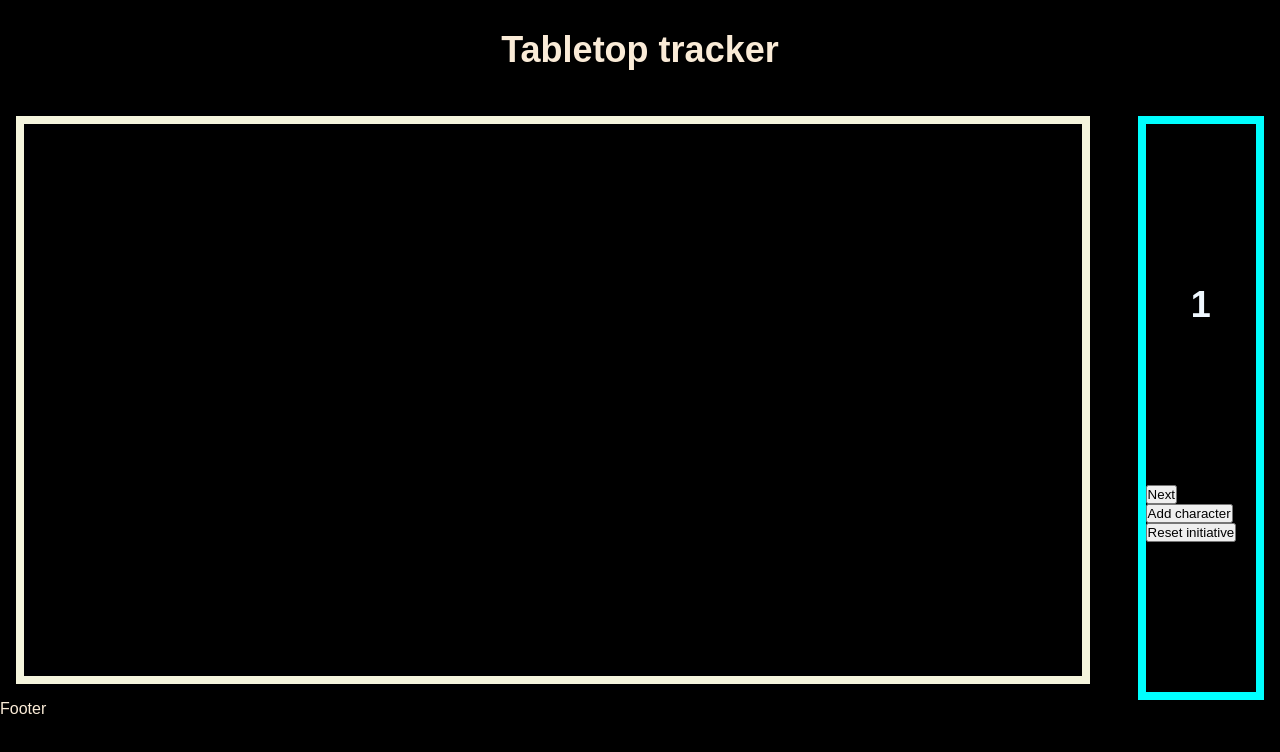
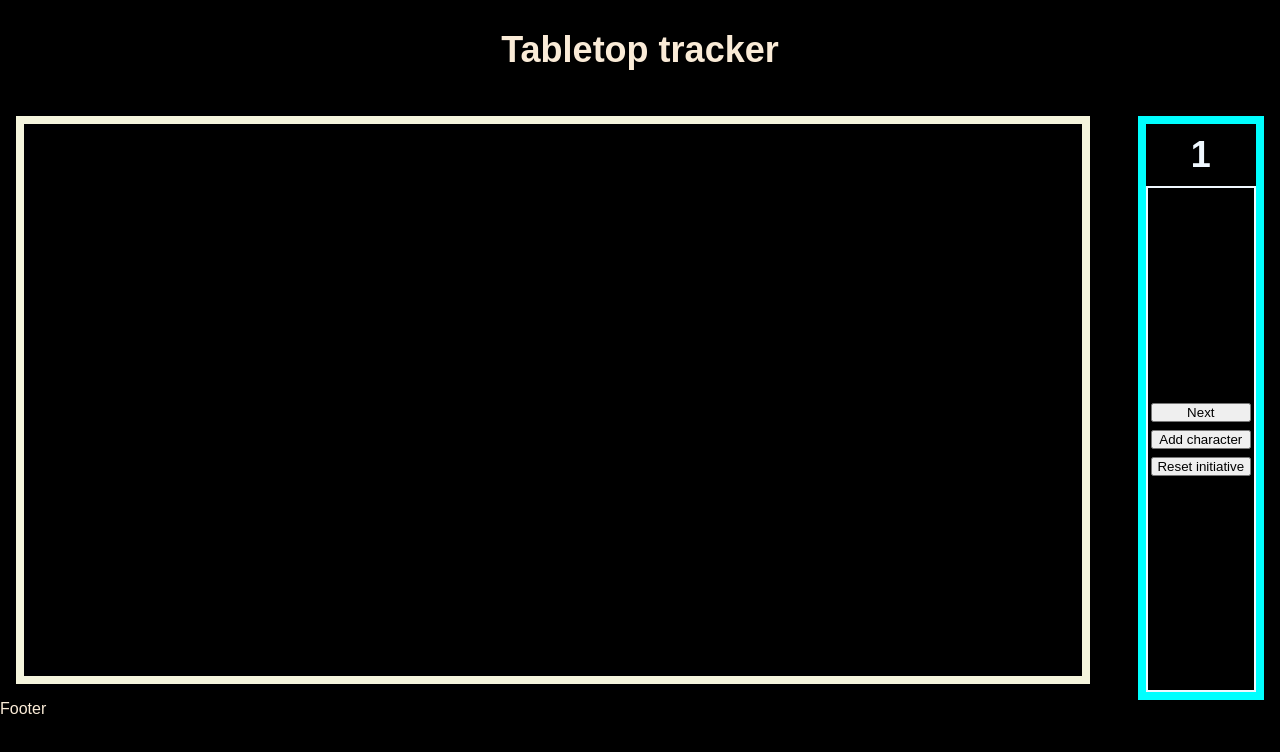
Before and after one commit to PlatypusIV/tabletop_initiative_tracker, a React (Vite) app in the folder tabletop_initiative_tracker/: page / in a window 1280 px wide. Shown: the top 752 px of the page. Built offline with nearby package versions, Linux system fonts and the light colour scheme.

Commit message:
added some tasks

```diff
--- a/tabletop_initiative_tracker/src/App.css
+++ b/tabletop_initiative_tracker/src/App.css
@@ -26,3 +26,19 @@
     flex-direction: column;
     justify-content: space-evenly;
 }
+
+.buttonArea {
+    border: 2px aliceblue solid;
+    display: flex;
+    flex-direction: column;
+    justify-content: center;
+    align-items: center;
+    height: 100%;
+}
+
+.buttonArea button {
+    min-width: 100px;
+    margin: 4px;
+}
+
+/* Need to add all phone views too*/
--- a/tabletop_initiative_tracker/src/App.tsx
+++ b/tabletop_initiative_tracker/src/App.tsx
@@ -102,7 +102,7 @@ export default function App(): JSX.Element {
             />
             <div className='controlSection'>
               <RoundCounter currentRound={currentRoundNumber}/>
-              <div className='controlBox'>
+              <div className='buttonArea'>
               <button onClick={continueAlongInitiative}>Next</button>
               <button onClick={()=>setIsCharacterEditModalOpen(true)}>Add character</button>
 
```
Also changed, not shown: tabletop_initiative_tracker/src/components/WarningPrompt/WarningPrompt.tsx (added, +7 -0 lines), tabletop_initiative_tracker/src/utils/interface.ts (+7 -0 lines), tabletop_initiative_tracker/src/components/WarningPrompt/WarningPrompt.css (added), tabletop_initiative_tracker/tasks.txt.
